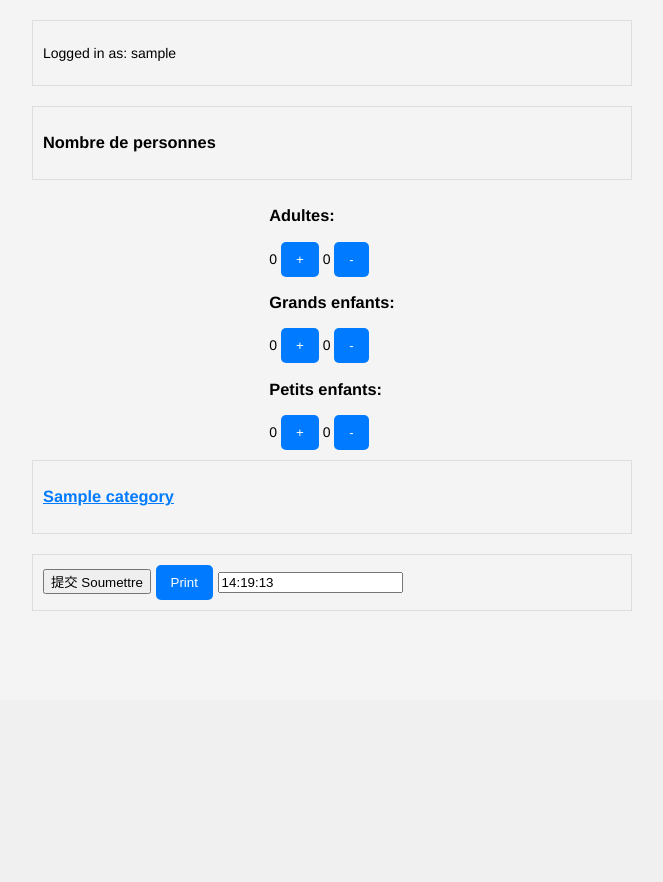
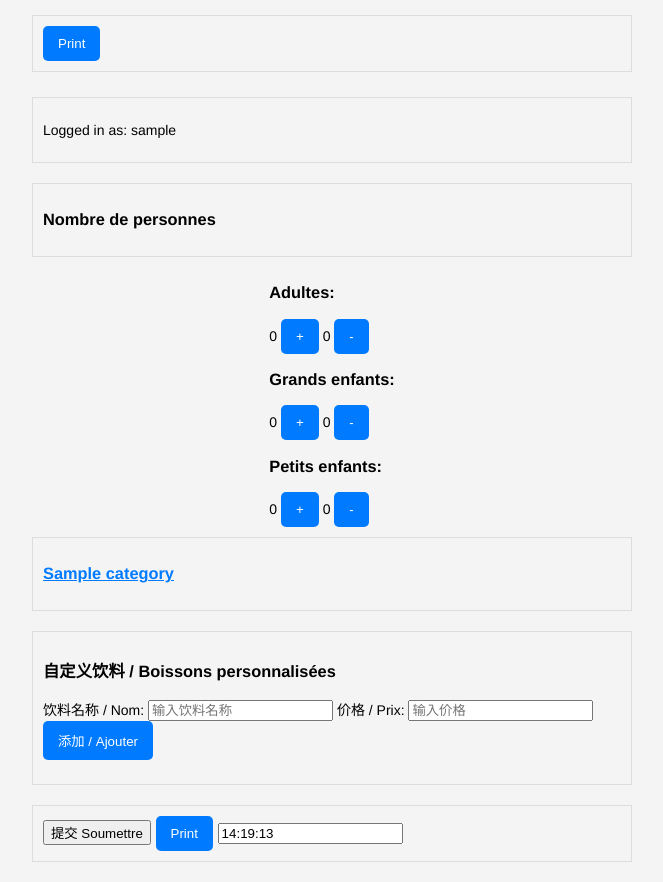
Before and after one commit to Yulei-cn/stage.docker, a Django app: page /add_order_item/?table_id=1 in a window 1280 px wide. Shown: the part 100-982 px from the top of the page, without its empty margins (308-971 px from the left). Before the commit the page ends 711 px from the top, so only its background shows below. Run offline with Django 5.2, Linux system fonts and the light colour scheme; a user stored in the database is signed in; data comes from the database, SQL or seed files in the repository; tables that the repository leaves empty hold one stand-in row (values such as "Sample post"); parts of the project's set-up code (start-up, migrations or seed data) failed here and were passed over.

Commit message:
Update add_order_item.html

```diff
--- a/restaurant/templates/restaurant/add_order_item.html
+++ b/restaurant/templates/restaurant/add_order_item.html
@@ -85,6 +85,11 @@
     </style>
 </head>
 <body>
+    <div class="section form-section">
+        <form method="post" class="horizontal-layout">
+            <button type="button" class="button" onclick="printOrder()">Print</button>
+        </form>
+    </div>
     <div class="container">
         {% if messages %}
         <div class="section">
@@ -160,6 +165,24 @@
         </div>
         {% endfor %}
 
+        <!-- 自定义饮料表单，独立显示 -->
+        <div class="section custom-drinks">
+            <h3>自定义饮料 / Boissons personnalisées</h3>
+            <form id="custom-drink-form" method="post" class="horizontal-layout">
+                {% csrf_token %}
+                <label for="custom_drink_name">饮料名称 / Nom:</label>
+                <input type="text" id="custom_drink_name" name="custom_drink_name" placeholder="输入饮料名称" required>
+
+                <label for="custom_drink_price">价格 / Prix:</label>
+                <input type="number" id="custom_drink_price" name="custom_drink_price" step="0.01" placeholder="输入价格" required>
+
+                <button type="button" class="button" onclick="addCustomDrink()">添加 / Ajouter</button>
+            </form>
+            <ul id="custom-drinks-list">
+                <!-- 自定义饮料会动态添加到这里 -->
+            </ul>
+        </div>
+
         <div class="section form-section">
             <form method="post" class="horizontal-layout">
                 {% csrf_token %}
@@ -199,6 +222,7 @@
                     }
                 }
             }
+
 
             function toggleSection(categoryName) {
                 var section = document.getElementById('category_' + categoryName);
@@ -244,6 +268,46 @@
 
             setInterval(displayTime, 1000);
             displayTime();
+
+            let customDrinks = []; // 存储自定义饮料的数组
+
+            function addCustomDrink() {
+                const name = document.getElementById('custom_drink_name').value.trim();
+                const price = parseFloat(document.getElementById('custom_drink_price').value);
+
+                if (name && price > 0) {
+                    // 将自定义饮料添加到数组
+                    customDrinks.push({ name, price });
+
+                    // 动态更新列表
+                    updateCustomDrinksList();
+
+                    // 清空输入框
+                    document.getElementById('custom_drink_name').value = '';
+                    document.getElementById('custom_drink_price').value = '';
+                } else {
+                    alert('请输入有效的名称和价格 / Veuillez entrer un nom et un prix valides.');
+                }
+            }
+
+            function updateCustomDrinksList() {
+                const list = document.getElementById('custom-drinks-list');
+                list.innerHTML = ''; // 清空列表内容
+
+                // 遍历自定义饮料数组，将每个饮料添加到列表中
+                customDrinks.forEach((drink, index) => {
+                    const li = document.createElement('li');
+                    li.textContent = `${drink.name} - ${drink.price.toFixed(2)}€`;
+                    li.innerHTML += ` <button onclick="removeCustomDrink(${index})">删除 / Supprimer</button>`;
+                    list.appendChild(li);
+                });
+            }
+
+            function removeCustomDrink(index) {
+                customDrinks.splice(index, 1); // 从数组中移除对应的饮料
+                updateCustomDrinksList(); // 更新列表显示
+            }
+
         </script>
     </div>
 </body>
```
